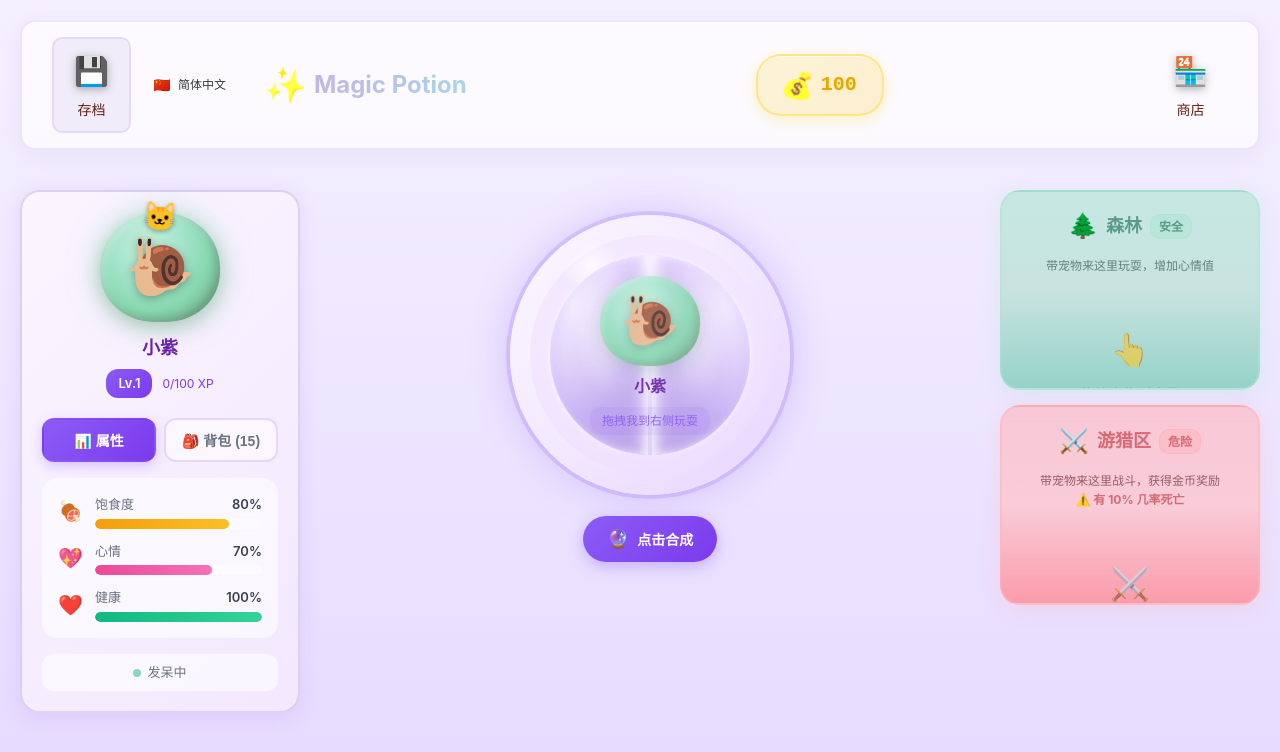
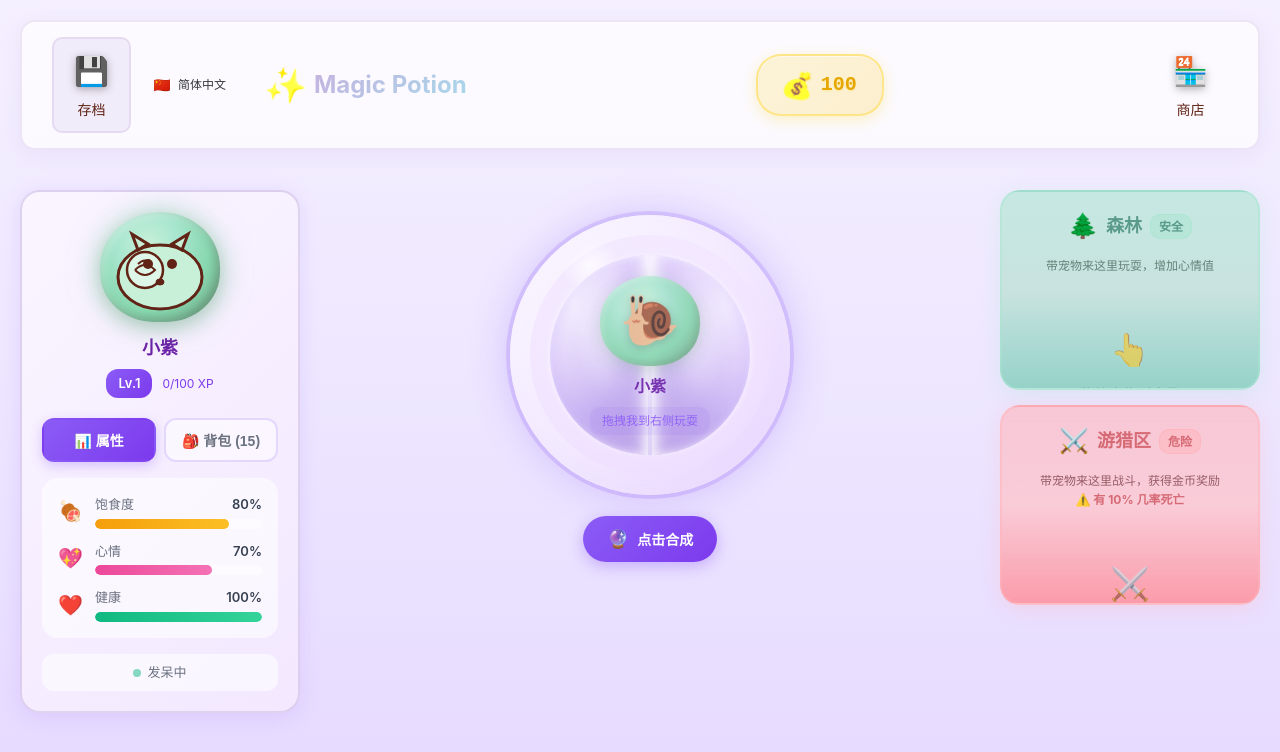
Before and after one commit to doramon6868/magic-potion, a Vue app: page / in a window 1280 px wide. Shown: the top 752 px of the page. Built offline with nearby package versions, Linux system fonts and the light colour scheme.

Commit message:
feat(ui): add hand-drawn slugcat avatar SVG component
- Add SlugcatAvatar.vue with multi-status animations
- Support cat/bird/fox/dragon color variants
- Temporarily integrate into PetDisplay for verification

Co-Authored-By: Claude Fable 5 <noreply@anthropic.com>

```diff
--- a/src/components/PetDisplay.vue
+++ b/src/components/PetDisplay.vue
@@ -27,8 +27,7 @@
       <!-- 大头像 -->
       <div class="pet-avatar-large" :style="avatarStyle">
         <span v-if="petConfig?.passiveSkill" class="skill-icon">{{ petConfig.passiveSkill.icon }}</span>
-        <span class="pet-emoji-secondary">{{ petEmojiSecondary }}</span>
-        <span class="pet-emoji">{{ petEmoji }}</span>
+        <SlugcatAvatar :status="gameStore.pet.status" :pet-type="petConfig?.type" :size="100" />
       </div>
 
       <!-- 宠物名字 -->
@@ -170,12 +169,14 @@ import { useBackpackStore } from '../stores/backpack.js'
 import { useNotificationStore } from '../stores/notification.js'
 import { getPetType } from '../config/petTypes.js'
 import Item from './Item.vue'
+import SlugcatAvatar from './icons/SlugcatAvatar.vue'
 
 export default {
   name: 'PetDisplay',
 
   components: {
-    Item
+    Item,
+    SlugcatAvatar
   },
 
   data() {
--- /dev/null
+++ b/src/components/icons/SlugcatAvatar.vue
@@ -0,0 +1,210 @@
+<template>
+  <div class="slugcat-avatar" :class="[status, `type-${petType}`]" :style="avatarStyle">
+    <svg viewBox="0 0 100 90" class="slugcat-svg">
+      <!-- 身体 -->
+      <ellipse cx="50" cy="55" rx="42" ry="32" class="body" />
+
+      <!-- 蜗牛壳 -->
+      <g class="shell">
+        <circle cx="35" cy="48" r="18" />
+        <path d="M25 48 Q35 38 45 48 Q35 58 25 48" fill="none" stroke-width="2" />
+        <path d="M28 42 Q35 35 42 42" fill="none" stroke-width="2" />
+      </g>
+
+      <!-- 猫耳朵 -->
+      <path d="M28 28 L22 12 L38 22 Z" class="ear left" />
+      <path d="M72 28 L78 12 L62 22 Z" class="ear right" />
+
+      <!-- 眼睛 -->
+      <g class="eyes">
+        <circle cx="38" cy="42" r="5" class="eye" />
+        <circle cx="62" cy="42" r="5" class="eye" />
+        <!-- 状态表情覆盖 -->
+        <g v-if="status === 'sleeping' || status === 'happy'" class="closed-eyes">
+          <path d="M33 42 Q38 47 43 42" fill="none" stroke-width="3" stroke-linecap="round" />
+          <path d="M57 42 Q62 47 67 42" fill="none" stroke-width="3" stroke-linecap="round" />
+        </g>
+        <g v-if="status === 'sad'">
+          <circle cx="38" cy="50" r="2" class="tear" />
+          <circle cx="62" cy="50" r="2" class="tear" />
+        </g>
+      </g>
+
+      <!-- 嘴巴 -->
+      <path v-if="status === 'happy' || status === 'playing'" d="M42 58 Q50 66 58 58" fill="none" stroke-width="3" stroke-linecap="round" class="mouth smile" />
+      <path v-else-if="status === 'sad' || status === 'tired'" d="M44 62 Q50 56 56 62" fill="none" stroke-width="3" stroke-linecap="round" class="mouth frown" />
+      <ellipse v-else cx="50" cy="60" rx="4" ry="3" class="mouth neutral" />
+
+      <!-- 腮红 -->
+      <circle v-if="status === 'happy' || status === 'playing'" cx="28" cy="52" r="4" class="blush" />
+      <circle v-if="status === 'happy' || status === 'playing'" cx="72" cy="52" r="4" class="blush" />
+    </svg>
+  </div>
+</template>
+
+<script>
+export default {
+  name: 'SlugcatAvatar',
+
+  props: {
+    status: {
+      type: String,
+      default: 'idle'
+    },
+    petType: {
+      type: String,
+      default: 'cat'
+    },
+    size: {
+      type: Number,
+      default: 100
+    }
+  },
+
+  computed: {
+    avatarStyle() {
+      return {
+        width: `${this.size}px`,
+        height: `${this.size * 0.9}px`
+      }
+    }
+  }
+}
+</script>
+
+<style scoped>
+.slugcat-avatar {
+  display: inline-flex;
+  align-items: center;
+  justify-content: center;
+  position: relative;
+}
+
+.slugcat-svg {
+  width: 100%;
+  height: 100%;
+  overflow: visible;
+}
+
+/* 身体描边 */
+.body {
+  fill: var(--body-color, #c8f0d8);
+  stroke: var(--mp-ink);
+  stroke-width: 3;
+}
+
+/* 壳 */
+.shell circle {
+  fill: rgba(255, 255, 255, 0.4);
+  stroke: var(--mp-ink);
+  stroke-width: 2.5;
+}
+
+.shell path {
+  stroke: var(--mp-ink);
+}
+
+/* 耳朵 */
+.ear {
+  fill: var(--body-color, #c8f0d8);
+  stroke: var(--mp-ink);
+  stroke-width: 3;
+  transform-origin: bottom center;
+}
+
+/* 眼睛 */
+.eye {
+  fill: var(--mp-ink);
+}
+
+.closed-eyes path {
+  stroke: var(--mp-ink);
+}
+
+.tear {
+  fill: var(--mp-blue);
+}
+
+/* 嘴巴 */
+.mouth {
+  stroke: var(--mp-ink);
+}
+
+.mouth.neutral {
+  fill: var(--mp-ink);
+}
+
+.blush {
+  fill: var(--mp-pink);
+  opacity: 0.5;
+}
+
+/* 类型配色 */
+.type-cat { --body-color: #c8f0d8; }
+.type-bird { --body-color: #a8e6f0; }
+.type-fox { --body-color: #ffd4a8; }
+.type-dragon { --body-color: #e8d8f0; }
+
+/* 状态动画 */
+.sleeping .slugcat-svg {
+  animation: sway 3s ease-in-out infinite;
+}
+
+.happy .slugcat-svg {
+  animation: happy-bounce 0.6s ease-in-out infinite;
+}
+
+.playing .slugcat-svg {
+  animation: wiggle 0.3s ease-in-out infinite;
+}
+
+.hunting .slugcat-svg {
+  animation: shake 0.2s ease-in-out infinite;
+}
+
+.tired .slugcat-svg {
+  animation: breathe 2.5s ease-in-out infinite;
+}
+
+.sad .slugcat-svg {
+  animation: shiver 2s ease-in-out infinite;
+}
+
+.dead .slugcat-svg {
+  animation: none;
+  transform: rotate(90deg);
+  opacity: 0.6;
+}
+
+@keyframes sway {
+  0%, 100% { transform: rotate(-5deg); }
+  50% { transform: rotate(5deg); }
+}
+
+@keyframes happy-bounce {
+  0%, 100% { transform: translateY(0) scale(1); }
+  50% { transform: translateY(-10px) scale(1.05); }
+}
+
+@keyframes wiggle {
+  0%, 100% { transform: rotate(-8deg); }
+  50% { transform: rotate(8deg); }
+}
+
+@keyframes shake {
+  0%, 100% { transform: translateX(0); }
+  25% { transform: translateX(-3px); }
+  75% { transform: translateX(3px); }
+}
+
+@keyframes breathe {
+  0%, 100% { transform: scale(1); }
+  50% { transform: scale(0.95) translateY(3px); }
+}
+
+@keyframes shiver {
+  0%, 100% { transform: translateX(0); }
+  25% { transform: translateX(-2px); }
+  75% { transform: translateX(2px); }
+}
+</style>
```
